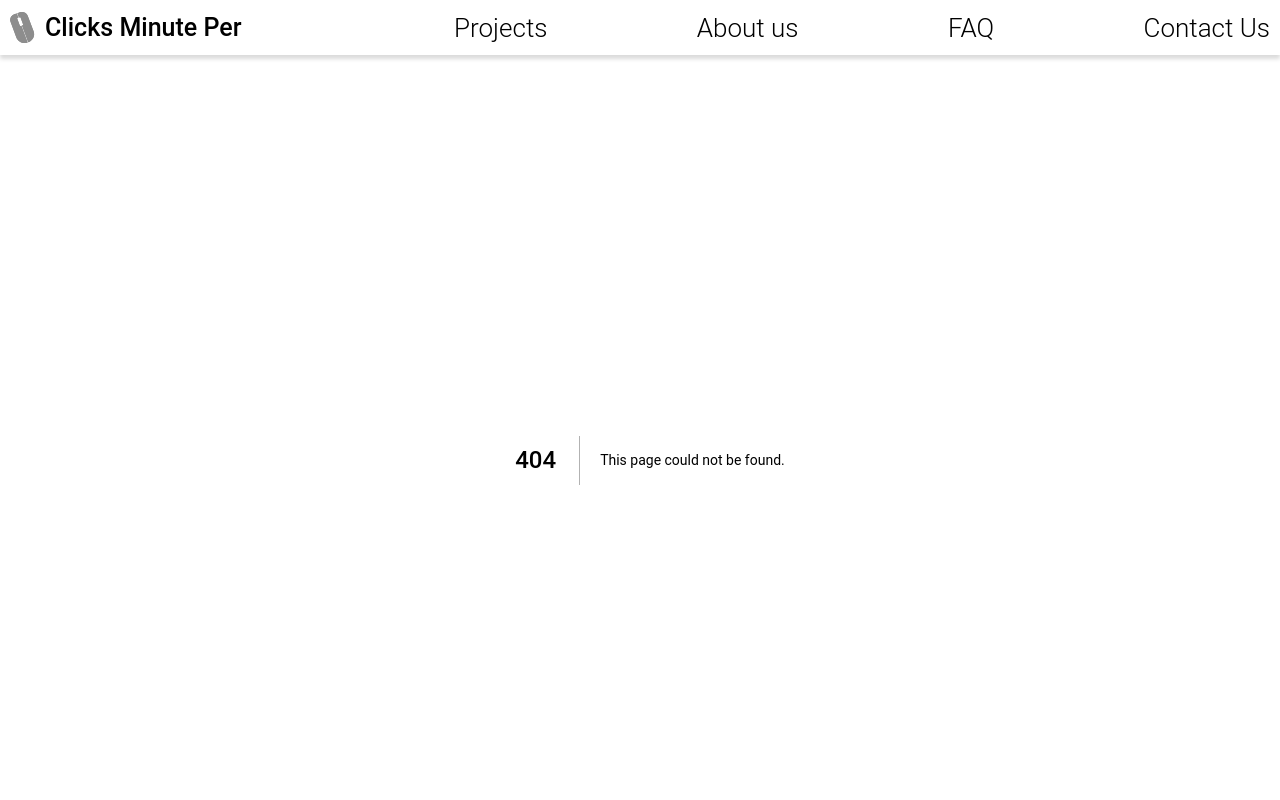
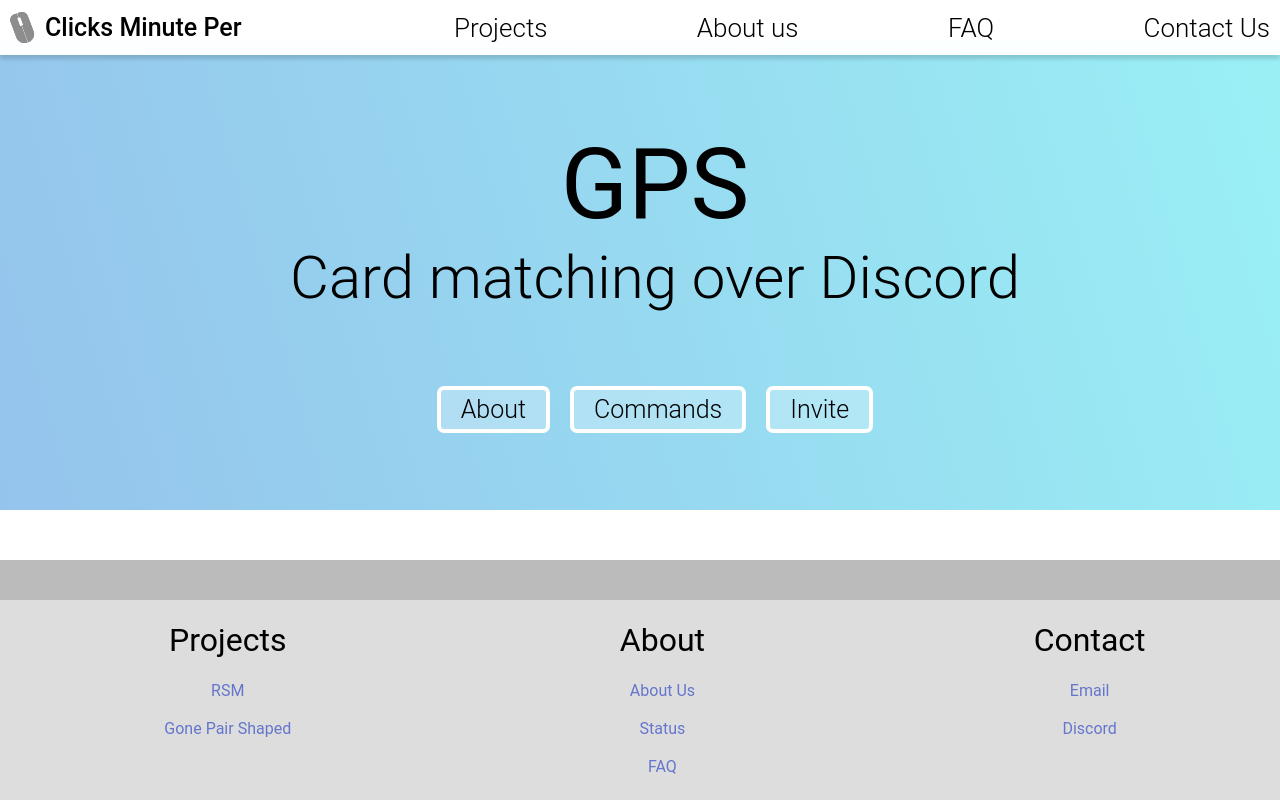
Before and after one commit to ClicksCodes/clicks.codes, a Next.js app: page /projects/gps in a window 1280 px wide. Before the commit this address had no page. Shown: the top 800 px of the page. Built offline with nearby package versions, Linux system fonts and the light colour scheme.

Commit message:
Added start of project pages, navbar substitute, custom 404 and 500 pages, and center aligned some things on the main page, and files

```diff
--- /dev/null
+++ b/components/Projects.js
@@ -0,0 +1,48 @@
+import { Component } from 'react';
+import Link from 'next/link';
+import Styles from '../styles/Gh.module.scss';
+
+class Header extends Component {
+
+    constructor(props) {
+        super(props);
+    }
+
+    render () {
+        let color;
+        switch (this.props.color) {
+            case "red":
+                color = Styles.red;
+                break;
+            case "green":
+                color = Styles.green;
+                break;
+            case "blue":
+                    color = Styles.blue;
+                    break;
+            case "lblue":
+                color = Styles.lblue
+                break
+            case "orange":
+                color = Styles.orange
+                break
+            default:
+                color = Styles.blue;
+        }
+
+        return (
+            <div role="main" aria-label={this.props.title} className={Styles.main + " " + color}>
+                <h1>{this.props.title}</h1>
+                <h2>{this.props.sub}</h2>
+                <div className={Styles.buttons}>
+                    <a className={Styles.button} href="#about">About</a>
+                    <a className={Styles.button} href="#commands">Commands</a>
+                    <a className={Styles.button} href={this.props.inviteURL}>Invite</a>
+                </div>
+            </div>
+        );
+    }
+};
+
+
+export default Header;
--- /dev/null
+++ b/pages/projects/gps.js
@@ -0,0 +1,29 @@
+import { Component } from 'react'
+//import Styles from '../../styles/projects.module.scss'
+import Header from '../../components/Projects.js';
+
+class Success extends Component {
+    constructor(props) {
+        super(props)
+    }
+
+
+
+    render() {
+        return (
+        <>
+        <div>
+            <Header
+                title="GPS"
+                color="blue"
+                sub="Card matching over Discord"
+                inviteURL="https://discord.com/oauth2/authorize?client_id=679361555732627476&permissions=322624&scope=bot"
+            />
+        </div>
+        </>
+        )
+    }
+
+}
+
+export default Success;
--- /dev/null
+++ b/styles/Gh.module.scss
@@ -0,0 +1,51 @@
+.buttons {
+    display: flex;
+    flex-direction: row;
+    justify-content: center;
+    align-items: center;
+    padding: 0px;
+}
+.button {
+    background: rgba(255, 255, 255, 0.25);
+    border: 4px solid #FFFFFF;
+    box-sizing: border-box;
+    border-radius: 7px;
+    padding: 5px;
+    padding-left: 20px;
+    padding-right: 20px;
+
+    flex: none;
+    order: 2;
+    flex-grow: 0;
+    margin: 23px 10px;
+
+    font-size: 25px;
+    font-weight: 300;
+    color: black;
+}
+
+.main {
+    width: 100%;
+    height: 500px;
+    position: static;
+    margin-top: -50px;
+    padding: 50px;
+    text-align: center;
+}
+
+.red   {background: linear-gradient(254.06deg, rgba(242, 120, 120, 0.75) 0%, rgba(217, 107, 107, 0.75) 99.99%)}
+.blue  {background: linear-gradient(254.06deg, rgba(120, 236, 242, 0.75) 0%, rgba(113, 175, 229, 0.75) 99.99%)}
+.lblue {background: linear-gradient(254.06deg, rgba(120, 236, 242, 0.75) 0%, rgba(113, 175, 229, 0.75) 99.99%)}
+
+.main h1 {
+    font-weight: 400;
+    font-style: normal;
+    font-size: 99px;
+    margin-bottom: 0;
+}
+.main h2 {
+    margin-top: 0;
+    font-weight: 330;
+    font-style: normal;
+    font-size: 60px;
+}
```
Also changed, not shown: components/Content.js (added, +70 -0 lines), pages/404.js (added, +31 -0 lines), pages/500.js (added, +31 -0 lines), pages/projects/rsm.js (added, +29 -0 lines), styles/errors.module.scss (added, +33 -0 lines), styles/Content.module.css (added), styles/projects.module.scss (added).
